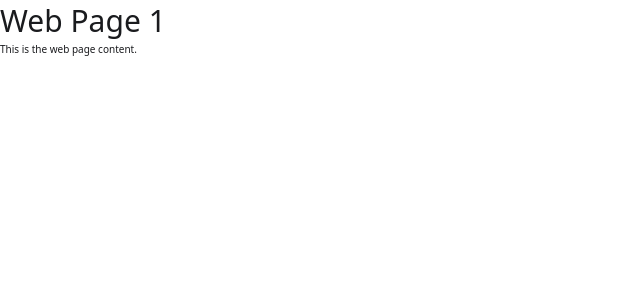
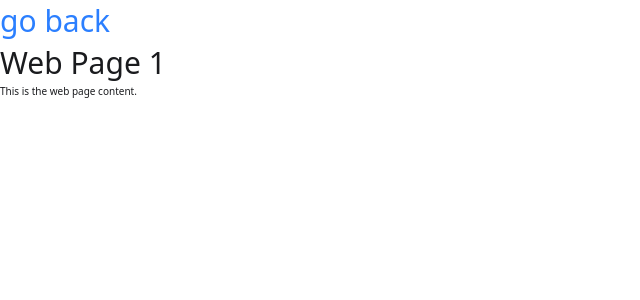
Before and after one commit to ComWith-mini-Project/frontend, a Next.js app: page /w/1 in a window 1280 px wide. Shown: the top 300 px of the page, without its empty margins (0-640 px from the left). Built offline with nearby package versions, Linux system fonts and the light colour scheme.

Commit message:
feat: footer link to /w/[id]

```diff
--- a/app/(router)/career/Footer.tsx
+++ b/app/(router)/career/Footer.tsx
@@ -1,22 +1,28 @@
 import clsx from 'clsx';
+import Link from 'next/link';
 
 import Globe from '@/public/globe.svg';
 import PDF from '@/public/pdf.svg';
 
 import styles from 'styles/footer.module.css';
 
-const { wrapper, inner, l_inner, button, l, r, ani } = styles;
+const { wrapper, inner, l_inner, button, l, r, web, pdf, ani } = styles;
 
 export default function Footer() {
+  // random id for the profile link
+  // This is a placeholder and should be replaced with actual logic to generate or retrieve a profile ID.
+  const randomId = Math.floor(Math.random() * 1000);
+  const id = randomId.toString();
+
   return (
     <footer className={wrapper}>
       <div className={inner}>
         <div className={l_inner}>
-          <button className={clsx(button, l, ani)}>
+          <Link href={`/w/${id}`} className={clsx(button, l, web, ani)}>
             <Globe width="2.5rem" />
             <span>내 커리어 프로필</span>
-          </button>
-          <button className={clsx(button, l, ani)}>
+          </Link>
+          <button className={clsx(button, l, pdf, ani)}>
             <PDF width="2.5rem" />
             <span>PDF로 저장</span>
           </button>
--- a/app/(router)/w/[id]/page.tsx
+++ b/app/(router)/w/[id]/page.tsx
@@ -1,11 +1,22 @@
-import { useRouter } from 'next/router';
+import Link from 'next/link';
 
-export default function Web() {
-  const router = useRouter();
-  const { id } = router.query;
+export default async function Web({ params }: { params: Promise<{ id: string }> }) {
+  const { id } = await params;
 
   return (
     <div>
+      <Link
+        href={'/career/profile'}
+        className="text-blue-500 hover:underline mb-4"
+        style={{ fontSize: '3rem' }}
+        title="Go back to profile page"
+        aria-label="Go back to profile page"
+        tabIndex={0}
+        role="link"
+        rel="noopener"
+      >
+        go back
+      </Link>
       <h1 style={{ fontSize: '3rem' }}>Web Page {id}</h1>
       <p>This is the web page content.</p>
     </div>
--- a/styles/footer.module.css
+++ b/styles/footer.module.css
@@ -26,11 +26,12 @@
 .l_inner {
   display: flex;
   height: inherit;
-  gap: 1rem;
+  gap: 0.5rem;
 }
+
 .button {
+  display: flex;
   height: inherit;
-  border-radius: 15rem;
   font-size: 1.6rem;
   cursor: pointer;
   transition: all 0.2s ease-out;
@@ -38,20 +39,28 @@
 
 .r {
   width: 18rem;
+  border-radius: 15rem;
+
   background-color: var(--main-c1);
 }
 
 .l {
-  width: fit-content;
+  border-radius: 1rem;
+
   color: var(--background);
   background-color: inherit;
 
-  gap: 1rem;
+  gap: 0.7rem;
+}
+
+.web {
+  width: 16rem;
+  justify-content: center;
+  align-items: center;
 }
 
 .pdf {
-  color: var(--background);
-  background-color: inherit;
+  width: 14rem;
 }
 
 .ani:hover {
```
